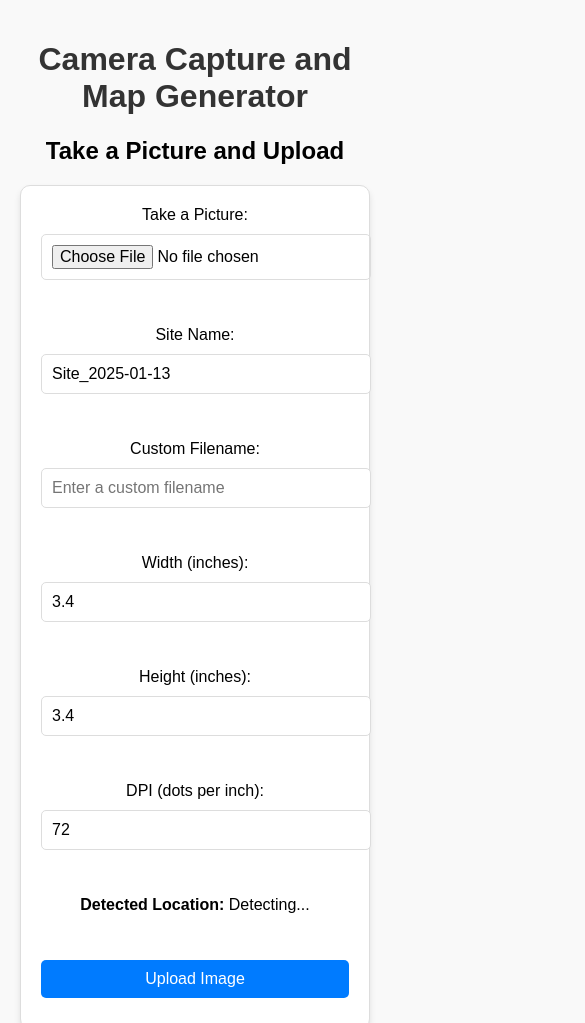
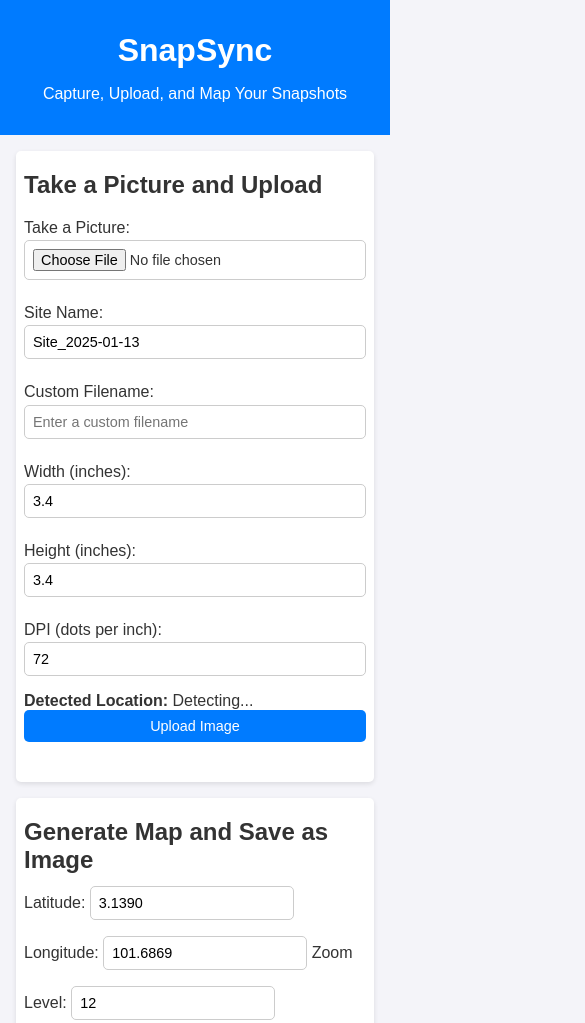
Before and after one commit to armanot/backblaze, a plain HTML site: page frontend/index.html in a window 390 px wide. Shown: the top 1023 px of the page, 585 px wide, since content can reach past the window. Drawn offline with nearby package versions, Linux system fonts and the light colour scheme.

Commit message:
update SS version 2.0

```diff
--- a/frontend/css/styles.css
+++ b/frontend/css/styles.css
@@ -1,31 +1,45 @@
+    /* General Styles */
     body {
         font-family: Arial, sans-serif;
         margin: 0;
-    padding: 20px;
-    background-color: #f9f9f9;
+        padding: 0;
+        background-color: #f4f4f9;
+        color: #333;
+    }
+
+    header {
+        background-color: #007bff;
+        color: white;
+        padding: 1rem;
         text-align: center;
     }
 
-h1 {
-    color: #333;
+    h1, h2 {
+        margin: 0.5em 0;
+    }
+
+    section {
+        margin: 1rem;
+        padding: 1rem;
+        background: white;
+        border-radius: 5px;
+        box-shadow: 0 2px 5px rgba(0, 0, 0, 0.1);
     }
 
     form {
-    display: inline-block;
-    padding: 20px;
-    border: 1px solid #ddd;
-    border-radius: 10px;
-    background-color: #fff;
-    box-shadow: 0 4px 6px rgba(0, 0, 0, 0.1);
+        display: flex;
+        flex-direction: column;
+    }
+
+    label {
+        margin: 0.5rem 0 0.2rem;
     }
 
     input, button {
-    display: block;
-    width: 100%;
-    margin: 10px 0;
-    padding: 10px;
+        padding: 0.5rem;
+        margin-bottom: 1rem;
         font-size: 1rem;
-    border: 1px solid #ddd;
+        border: 1px solid #ccc;
         border-radius: 5px;
     }
 
@@ -40,21 +54,26 @@ button:hover {
         background-color: #0056b3;
     }
 
-#status {
+    #mapContainer {
+        width: 100%;
+        height: 400px;
         margin-top: 20px;
-    font-weight: bold;
-    color: #555;
-}
-
-#preview {
-    margin-top: 20px;
-    max-width: 100%;
-    max-height: 300px;
-    border: 1px solid #ddd;
+        border: 1px solid #ccc;
         border-radius: 5px;
     }
 
-.loading {
-    color: #007bff;
+    #status, #mapStatus {
+        color: green;
         font-weight: bold;
+        margin-top: 1rem;
     }
+
+    @media (max-width: 600px) {
+        section {
+            padding: 0.5rem;
+        }
+
+        input, button {
+            font-size: 0.9rem;
+        }
+    }
--- a/frontend/index.html
+++ b/frontend/index.html
@@ -3,44 +3,46 @@
 <head>
     <meta charset="UTF-8">
     <meta name="viewport" content="width=device-width, initial-scale=1.0">
-    <title>Camera Capture and Map Generator</title>
+    <title>SnapSync</title>
     <link rel="stylesheet" href="css/styles.css">
     <link rel="stylesheet" href="https://unpkg.com/leaflet@1.9.4/dist/leaflet.css">
     <script src="https://unpkg.com/leaflet@1.9.4/dist/leaflet.js"></script>
     <script src="https://cdnjs.cloudflare.com/ajax/libs/html2canvas/1.4.1/html2canvas.min.js"></script>
     <script src="js/frontend.js" defer></script>
+
 </head>
 <body>
-    <h1>Camera Capture and Map Generator</h1>
+    <header>
+        <h1>SnapSync</h1>
+        <p>Capture, Upload, and Map Your Snapshots</p>
+    </header>
 
     <!-- Image Upload Section -->
     <section>
         <h2>Take a Picture and Upload</h2>
         <form id="uploadForm">
             <label for="cameraInput">Take a Picture:</label>
-            <input type="file" id="cameraInput" accept="image/*" capture="environment" required /><br/><br/>
+            <input type="file" id="cameraInput" accept="image/*" capture="environment" required />
 
             <label for="sitename">Site Name:</label>
-            <input type="text" id="sitename" placeholder="Enter site name" value="DefaultSite" required />
-            <br/><br/>
+            <input type="text" id="sitename" placeholder="Enter site name" required />
 
             <label for="customFilename">Custom Filename:</label>
-            <input type="text" id="customFilename" placeholder="Enter a custom filename" required /><br/><br/>
+            <input type="text" id="customFilename" placeholder="Enter a custom filename" required />
 
             <label for="width">Width (inches):</label>
-            <input type="number" id="width" placeholder="e.g., 3.4" step="0.1" value="3.4" required /><br/><br/>
+            <input type="number" id="width" placeholder="e.g., 3.4" step="0.1" value="3.4" required />
 
             <label for="height">Height (inches):</label>
-            <input type="number" id="height" placeholder="e.g., 3.4" step="0.1" value="3.4" required /><br/><br/>
+            <input type="number" id="height" placeholder="e.g., 3.4" step="0.1" value="3.4" required />
 
             <label for="dpi">DPI (dots per inch):</label>
-            <input type="number" id="dpi" placeholder="e.g., 72 or 300" value="72" required /><br/><br/>
+            <input type="number" id="dpi" placeholder="e.g., 72 or 300" value="72" required />
 
             <div id="location">
                 <strong>Detected Location:</strong>
                 <span id="coordinates">Detecting...</span>
             </div>
-            <br/><br/>
 
             <button type="submit">Upload Image</button>
         </form>
@@ -64,7 +66,7 @@
             <button id="generateMap">Generate Map</button>
             <button id="saveMap">Save Map as Image</button>
         </div>
-        <div id="mapContainer" style="width: 600px; height: 400px; margin-top: 20px;"></div>
+        <div id="mapContainer"></div>
         <p id="mapStatus"></p>
     </section>
 </body>
--- a/frontend/js/frontend.js
+++ b/frontend/js/frontend.js
@@ -1,4 +1,7 @@
 document.addEventListener('DOMContentLoaded', () => {
+    // Update project title dynamically
+    document.title = 'SnapSync';
+
     const cameraInput = document.getElementById('cameraInput');
     const uploadForm = document.getElementById('uploadForm');
     const previewCanvas = document.getElementById('previewCanvas');
@@ -190,7 +193,9 @@ document.addEventListener('DOMContentLoaded', () => {
                 if (loadedCount === tiles.length) resolve();
             });
 
-            const canvas = await html2canvas(mapContainer);
+            const canvas = await html2canvas(mapContainer, {
+                useCORS: true,
+            });
             const mapBlob = await new Promise((resolve) => canvas.toBlob(resolve, 'image/png', 1.0));
 
             const siteName = sitenameInput.value.trim();
```
Lines whose indentation alone changed are shown as unchanged.
